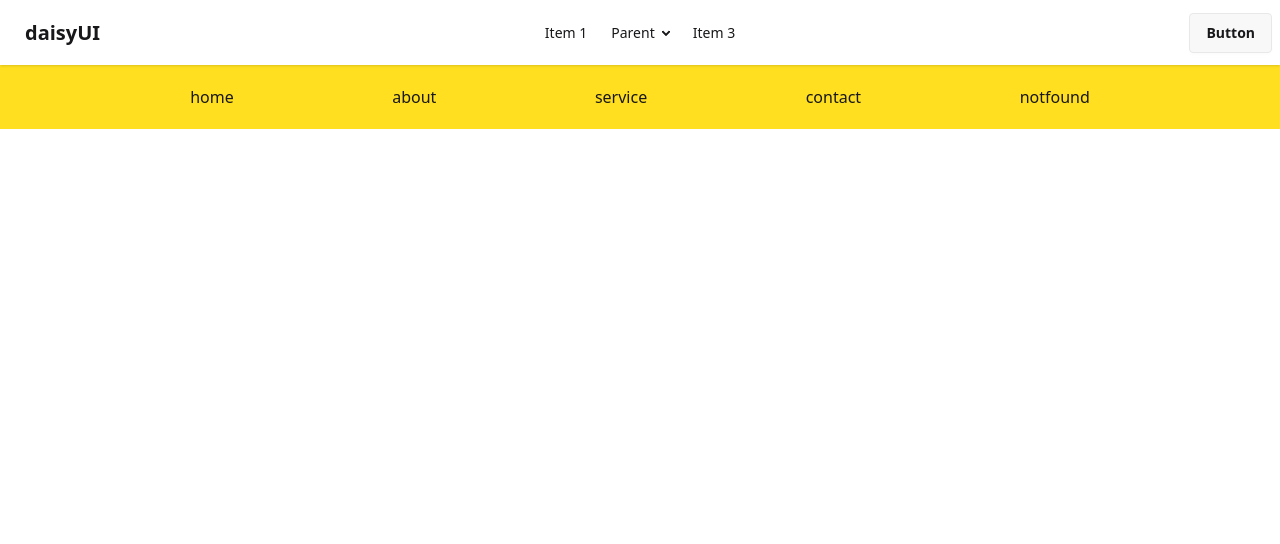
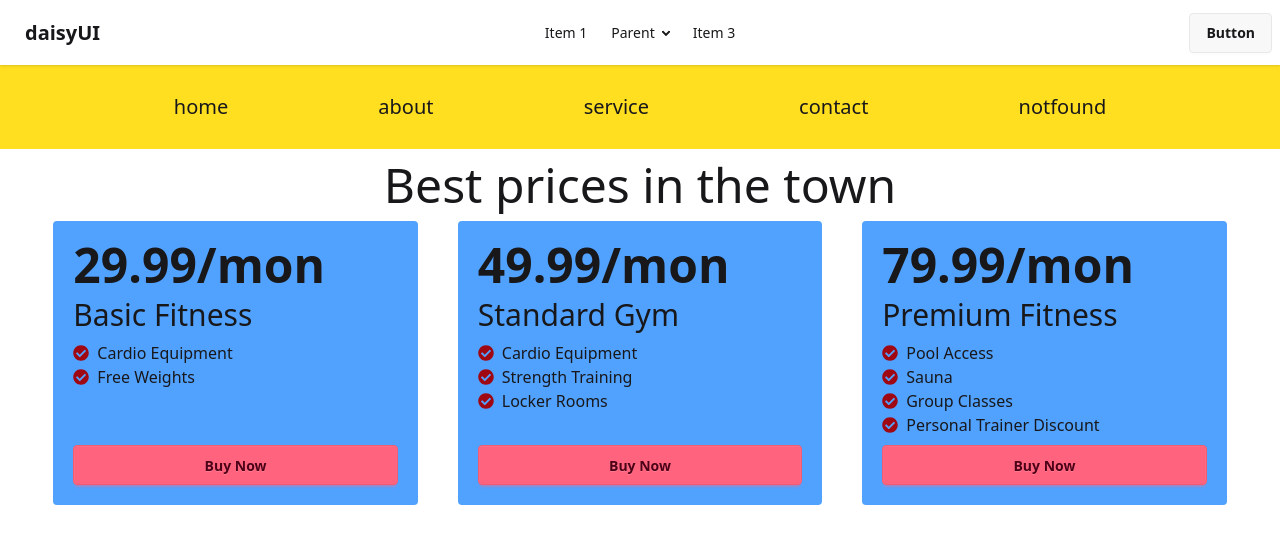
Before and after one commit to Taanveer22/axios-recharts-app-2, a React (Vite) app: page / in a window 1280 px wide. Shown: the top 544 px of the page. Built offline with nearby package versions, Linux system fonts and the light colour scheme.

Commit message:
alhamdulliah card design done for price option

```diff
--- a/src/App.jsx
+++ b/src/App.jsx
@@ -1,3 +1,4 @@
+import AllPriceOptions from "./components/AllPriceOptions";
 import DasisyNavbar from "./components/DasisyNavbar";
 import Navbar from "./components/Navbar";
 
@@ -6,6 +7,7 @@ function App() {
     <>
       <DasisyNavbar></DasisyNavbar>
       <Navbar></Navbar>
+      <AllPriceOptions></AllPriceOptions>
     </>
   );
 }
--- /dev/null
+++ b/src/components/AllPriceOptions.jsx
@@ -0,0 +1,41 @@
+import PriceOption from "./PriceOption";
+
+const AllPriceOptions = () => {
+  const allOptions = [
+    {
+      id: 1,
+      name: "Basic Fitness",
+      features: ["Cardio Equipment", "Free Weights"],
+      price: 29.99,
+    },
+    {
+      id: 2,
+      name: "Standard Gym",
+      features: ["Cardio Equipment", "Strength Training", "Locker Rooms"],
+      price: 49.99,
+    },
+    {
+      id: 3,
+      name: "Premium Fitness",
+      features: [
+        "Pool Access",
+        "Sauna",
+        "Group Classes",
+        "Personal Trainer Discount",
+      ],
+      price: 79.99,
+    },
+  ];
+  return (
+    <div className="w-11/12 mx-auto">
+      <h1 className="text-5xl text-center my-3">Best prices in the town</h1>
+      <div className="grid gap-10 grid-cols-1 sm:grid-cols-2 lg:grid-cols-3">
+        {allOptions.map((option) => (
+          <PriceOption key={option.id} option={option}></PriceOption>
+        ))}
+      </div>
+    </div>
+  );
+};
+
+export default AllPriceOptions;
--- a/src/components/Link.jsx
+++ b/src/components/Link.jsx
@@ -1,8 +1,8 @@
 const Link = ({ route }) => {
   const { name, path } = route;
   return (
-    <li className="hover:bg-blue-400">
-      <a href={path}>{name}</a>
+    <li className="hover:bg-blue-400 p-2">
+      <a className="text-xl font-medium" href={path}>{name}</a>
     </li>
   );
 };
--- /dev/null
+++ b/src/components/PriceOption.jsx
@@ -0,0 +1,27 @@
+import React from "react";
+import { FaCheckCircle } from "react-icons/fa";
+const PriceOption = ({ option }) => {
+  const { name, price, features } = option;
+  return (
+    <div className="bg-blue-400 p-5 rounded-sm space-y-2 flex flex-col">
+      <h2 className="text-5xl font-bold">
+        <span>{price}</span>
+        <span>/mon</span>
+      </h2>
+      <h1 className="text-3xl font-medium">{name}</h1>
+      <div className="flex-grow">
+        {features.map((feature, index) => (
+          <div key={index} className="flex items-center gap-2">
+            <FaCheckCircle className="text-red-800" />
+            <p>{feature}</p>
+          </div>
+        ))}
+      </div>
+      <button className="btn btn-error w-full hover:btn-success">
+        Buy Now
+      </button>
+    </div>
+  );
+};
+
+export default PriceOption;
```
